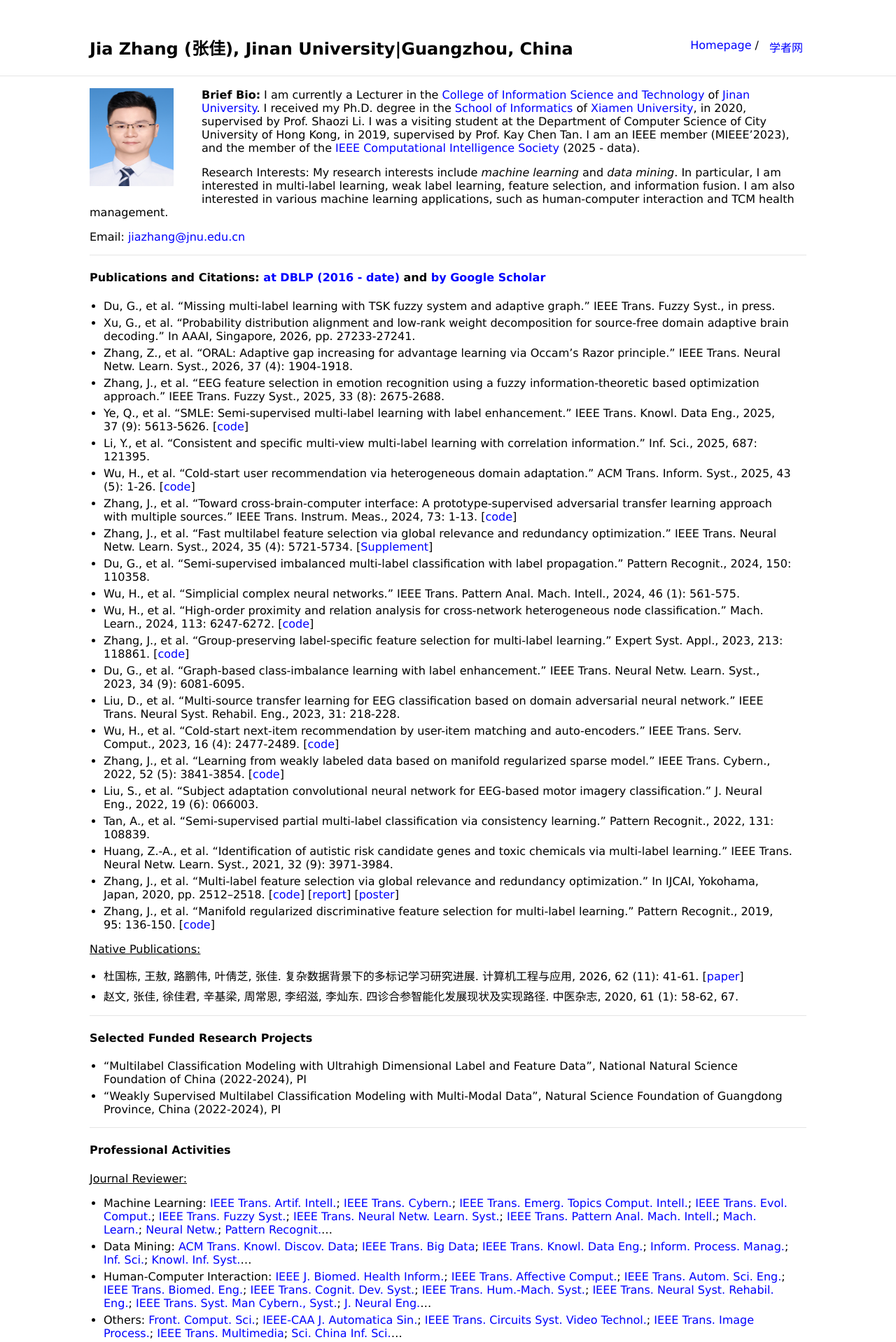
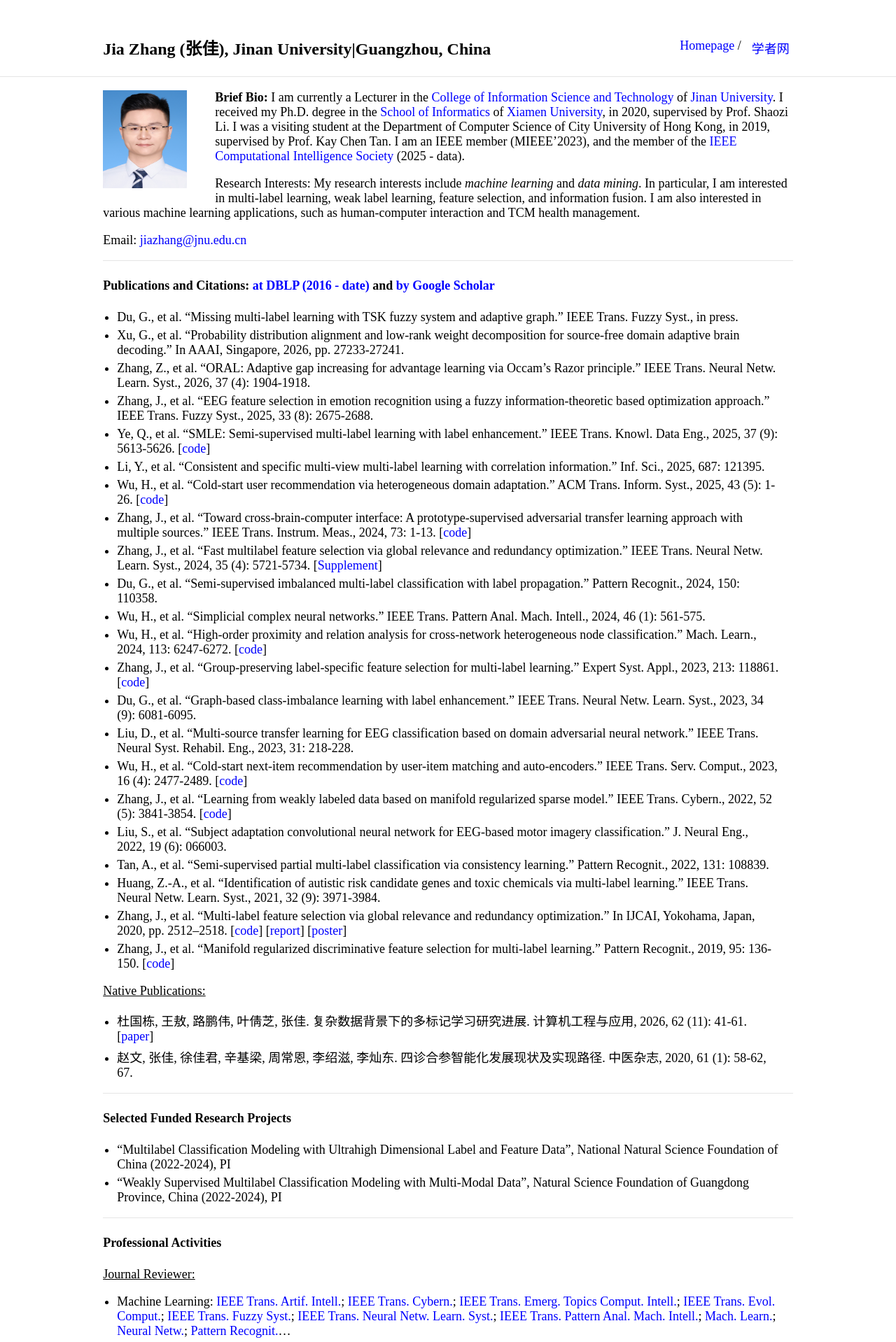
Before and after one commit to jiazhang-ml/jiazhang-ml.github.io, a Jekyll site: the page built from index.md, in a window 1280 px wide. Shown: the top 1918 px of the page at 70% size. Built offline with Jekyll 4.4.1, drawn with Linux system fonts in a browser that asks for light colours.

Commit message:
Update _style.scss

```diff
--- a/_sass/_style.scss
+++ b/_sass/_style.scss
@@ -11,8 +11,8 @@ html {
 }
 body {
     margin: 0;
-    font-family: "Century Gothic", "Lucida Grande", arial, sans-serif;
-    font-size: 16px;
+    font-family: Times New Roman;
+    font-size: 18px;
     height: 100%;
 }
 a {
@@ -34,7 +34,7 @@ hr {
  */
 
 #author-name {
-    font-family: "Century Gothic", "Lucida Grande", arial, sans-serif;
+    font-family: Times New Roman;
     font-weight:bold;
     font-size: 24px;
     color: #000000;
@@ -68,7 +68,7 @@ hr {
 /* Divs */
 
 .container {
-    max-width: 80%;
+    max-width: 77%;
     margin: auto;
 
 }
```
